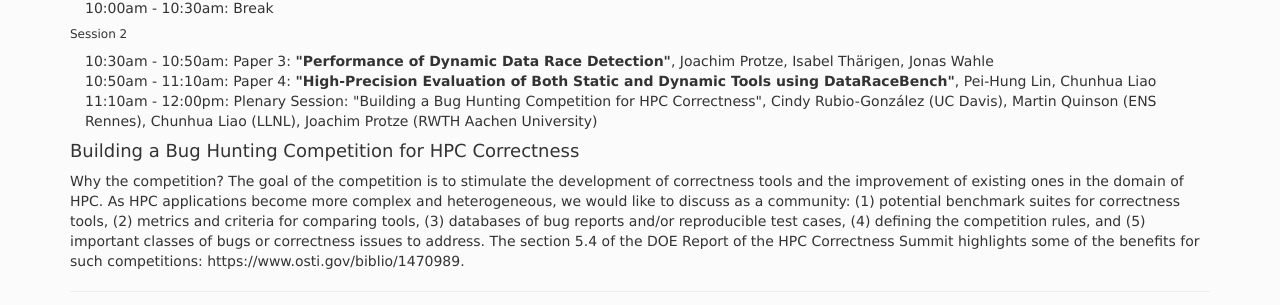
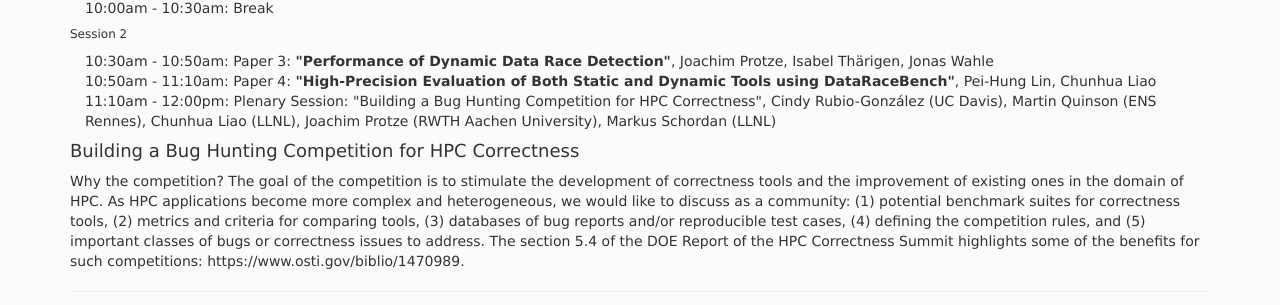
Before and after one commit to correctness-workshop/2021, a Jekyll site: the page built from index.md, in a window 1280 px wide and 900 px high, scrolled down 2871 px. Shown: the part 274-579 px from the top of the window. Built offline with Jekyll 4.4.1, drawn with Linux system fonts in a browser that asks for light colours; nearby versions of some CDN libraries; the list of posts is cut into pages by our own code.

Commit message:
added MArkus to panel

```diff
--- a/index.md
+++ b/index.md
@@ -150,7 +150,7 @@ All time zones are AOE.
 <table>
 <tr><td width="15">  </td> <td>10:30am - 10:50am:  Paper 3: <b>"Performance of Dynamic Data Race Detection"</b>, Joachim Protze, Isabel Thärigen,  Jonas Wahle </td> </tr>
 <tr><td width="15">  </td> <td>10:50am - 11:10am:  Paper 4: <b>"High-Precision Evaluation of Both Static and Dynamic Tools using DataRaceBench"</b>, Pei-Hung Lin, Chunhua Liao </td> </tr>
-<tr><td width="15">  </td> <td>11:10am - 12:00pm:  Plenary Session: "Building a Bug Hunting Competition for HPC Correctness", Cindy Rubio-González (UC Davis),  Martin Quinson (ENS Rennes), Chunhua Liao (LLNL), Joachim Protze (RWTH Aachen University) </td> </tr>
+<tr><td width="15">  </td> <td>11:10am - 12:00pm:  Plenary Session: "Building a Bug Hunting Competition for HPC Correctness", Cindy Rubio-González (UC Davis),  Martin Quinson (ENS Rennes), Chunhua Liao (LLNL), Joachim Protze (RWTH Aachen University), Markus Schordan (LLNL) </td> </tr>
 </table>
 
 #### Building a Bug Hunting Competition for HPC Correctness
```
